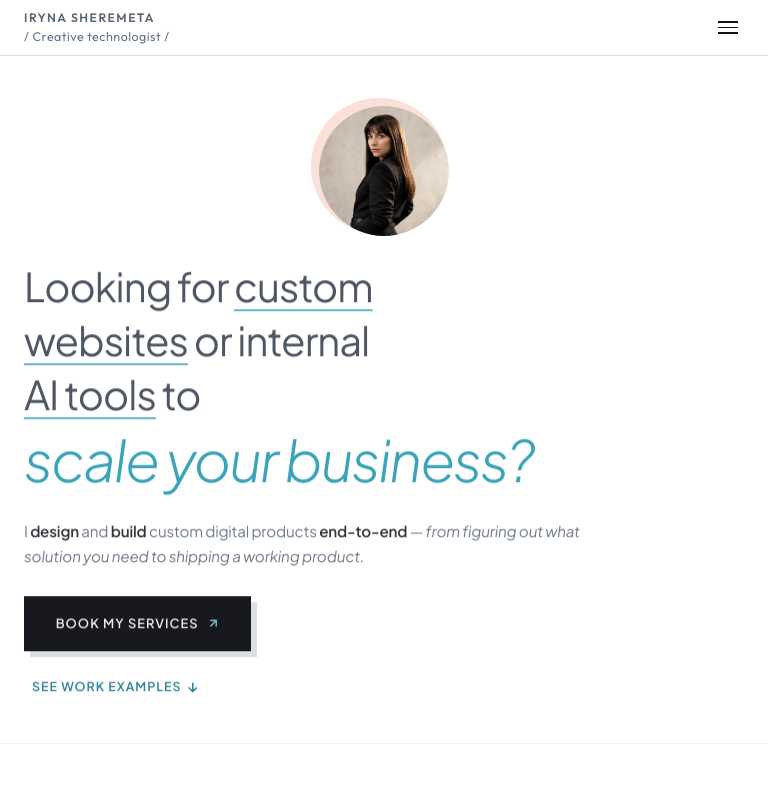
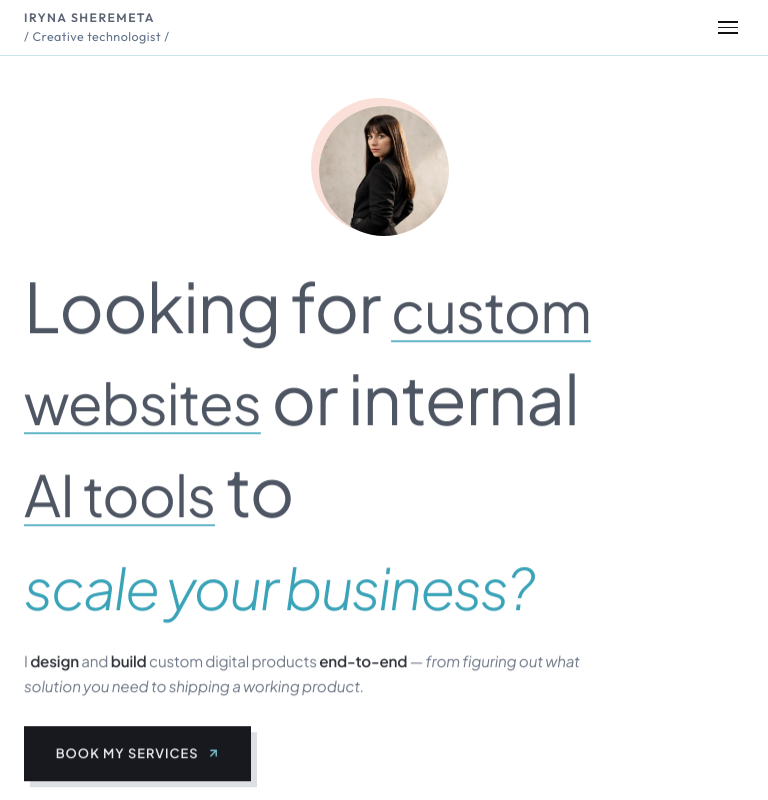
Before and after one commit to Irene2828/porfoliojuly, a Next.js app: page / in a window 768 px wide. Shown: the top 800 px of the page. Built offline with nearby package versions, Linux system fonts and the light colour scheme; no server answers; the database is empty.

Commit message:
style: mobile hero — explicit headline sizes, black +20%

```diff
--- a/src/app/components/Hero.css
+++ b/src/app/components/Hero.css
@@ -2111,19 +2111,21 @@
   }
 }
 
-/* ── Mobile hero: black headline text +20%, teal/coral pinned (14.10.2026) ── */
+/* ── Mobile hero: explicit headline sizes — black +20%, teal & last line pinned (14.10.2026) ── */
 @media (max-width: 900px) {
-  .hero-name-group .hero-text h1 {
+  .hero-text .headline-line {
     font-size: clamp(3.089rem, 12.355vw, 3.881rem) !important;
   }
+  .hero-text .headline-teal-underline,
   .hero-text .headline-italic-thinner {
     font-size: clamp(2.574rem, 10.296vw, 3.234rem) !important;
   }
 }
 @media (min-width: 414px) and (max-width: 900px) {
-  .hero-name-group .hero-text h1 {
+  .hero-text .headline-line {
     font-size: clamp(3.4rem, 13.6vw, 4.27rem) !important;
   }
+  .hero-text .headline-teal-underline,
   .hero-text .headline-italic-thinner {
     font-size: clamp(2.83rem, 11.33vw, 3.56rem) !important;
   }
```
